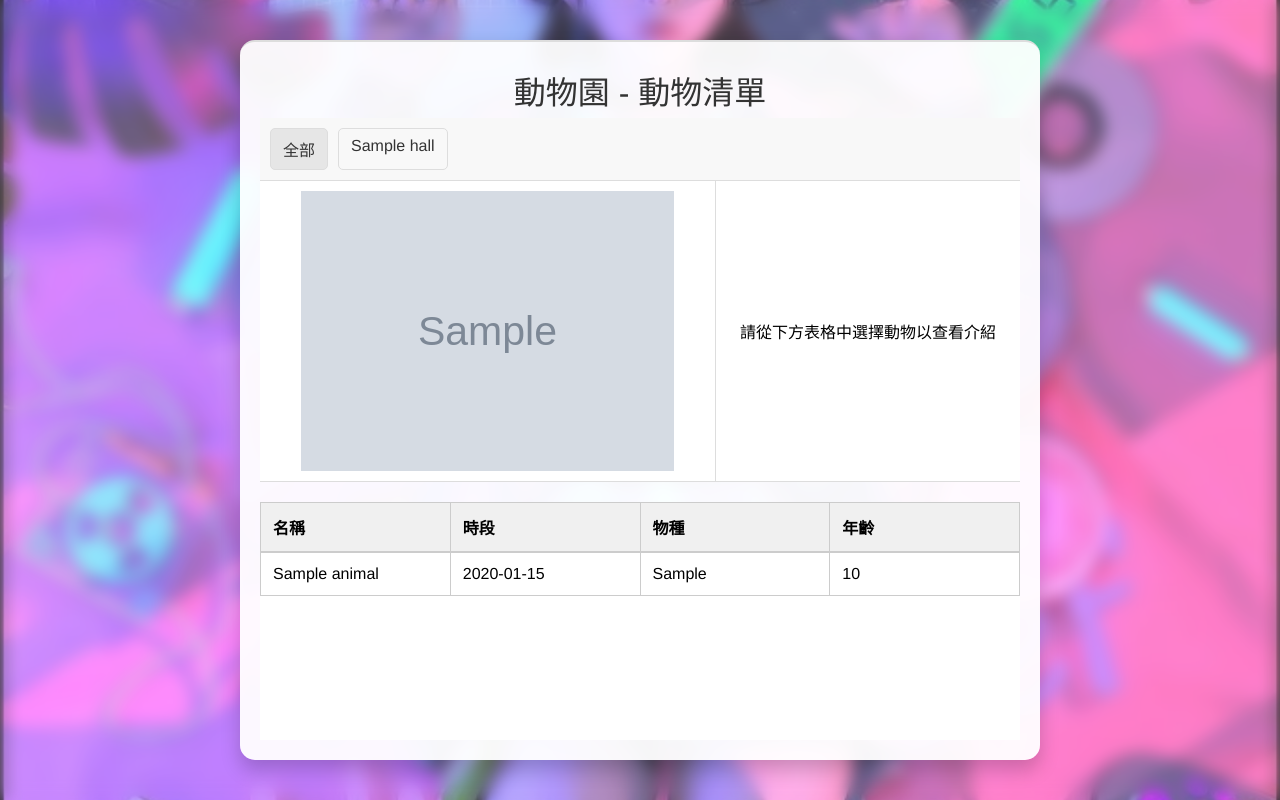
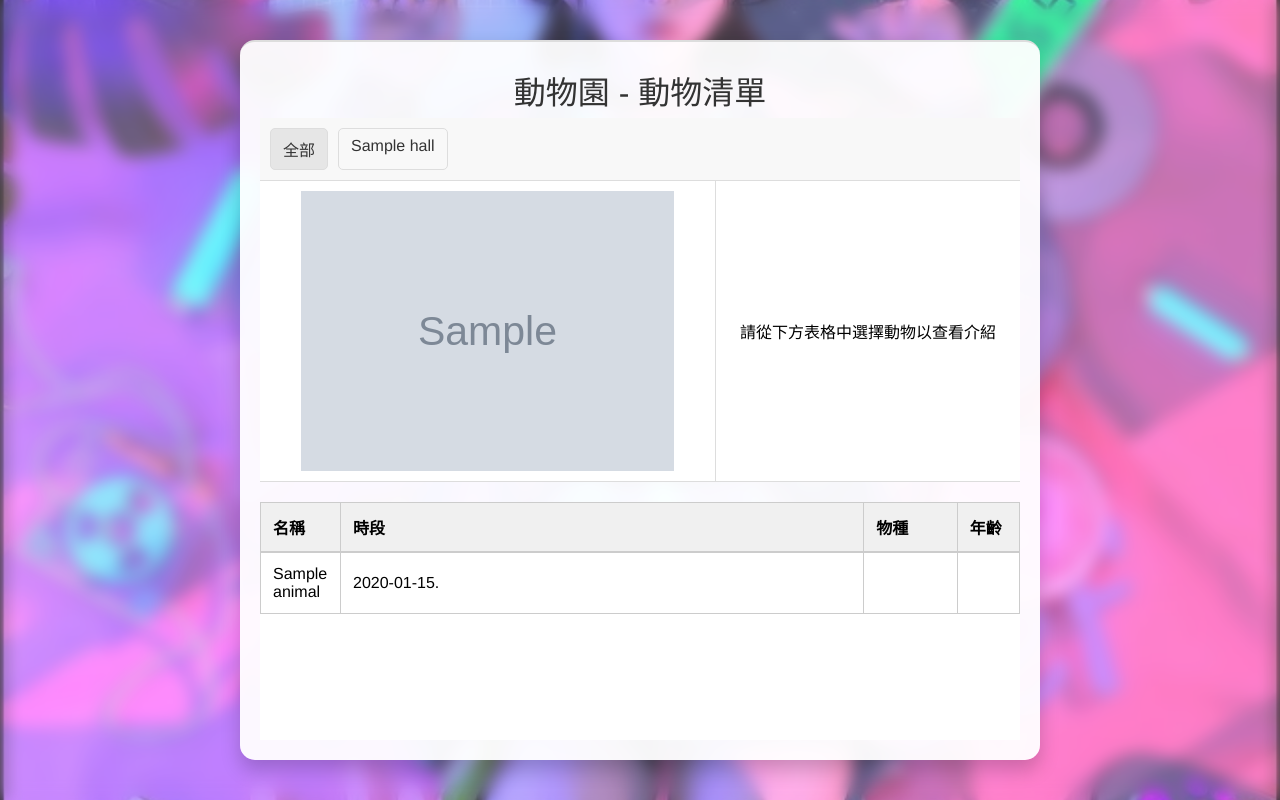
Before and after one commit to vic-ebony/pj, a Django app: page / in a window 1280 px wide. Run offline with Django 5.2, Linux system fonts and the light colour scheme; tables that the repository leaves empty hold one stand-in row (values such as "Sample post"); grey boxes marked "Sample" are stand-in pictures; lists and menus that the app fills with data are empty.

Commit message:
修改/身材/台費前的版本

```diff
--- a/mybackend/myapp/models.py
+++ b/mybackend/myapp/models.py
@@ -8,8 +8,8 @@
 
 class Animal(models.Model):
     name = models.CharField("動物名稱", max_length=100)
-    age = models.IntegerField("年齡")
-    species = models.CharField("物種", max_length=100)
+    fee = models.IntegerField("台費", default=0)  # 原本是 `age`
+    size = models.CharField("身材", max_length=100, default="")  # 原本是 `species`
     hall = models.ForeignKey(Hall, verbose_name="館別", on_delete=models.SET_NULL, null=True, blank=True)
     photo = models.ImageField("照片", upload_to='animal_photos/', blank=True, null=True)
     time_slot = models.CharField(
--- a/mybackend/templates/test.html
+++ b/mybackend/templates/test.html
@@ -20,7 +20,7 @@
       padding: 0;
       box-sizing: border-box;
     }
-    /* 固定高度且隱藏頁面捲軸 */
+    /* 固定頁面高度並隱藏全頁捲軸 */
     html, body {
       height: 100vh;
       font-family: 'Helvetica Neue', Helvetica, Arial, sans-serif;
@@ -111,7 +111,7 @@
       text-align: center;
       background: #fff;
     }
-    /* 分離的表格結構 */
+    /* 分離表頭與表身的表格結構 */
     .table-wrapper {
       margin-top: 20px;
       background: #fff;
@@ -120,7 +120,7 @@
       flex-direction: column;
       overflow: hidden;
     }
-    /* 表頭 */
+    /* 表頭：使用 table-layout: fixed */
     .header-table {
       width: 100%;
       border-collapse: collapse;
@@ -135,7 +135,29 @@
       word-break: break-all;
       overflow-wrap: break-word;
     }
-    /* 表身容器：僅表身可滾動 */
+    /* 固定各欄位寬度設定：
+       - 第一欄「名稱」：5em（約可容納3~4個中文字）
+       - 第二欄「時段」：由 JS 處理 token 組合
+       - 第三欄「物種」：10.5ch（可容納類似 "165.45." 的字串）
+       - 第四欄「年齡」：7ch（足以顯示數字內容）
+    */
+    .header-table th:nth-child(1),
+    .body-table td:nth-child(1) {
+      width: 5em;
+    }
+    .header-table th:nth-child(2),
+    .body-table td:nth-child(2) {
+      /* 不設定 nowrap，讓內容能換行，但由 JS 處理 token 組合 */
+    }
+    .header-table th:nth-child(3),
+    .body-table td:nth-child(3) {
+      width: 10.5ch;
+    }
+    .header-table th:nth-child(4),
+    .body-table td:nth-child(4) {
+      width: 7ch;
+    }
+    /* 表身容器：獨立滾動 */
     .body-wrapper {
       flex: 1;
       min-height: 0;
@@ -157,6 +179,12 @@
     .body-table tr:hover {
       background: #e6e6e6;
       cursor: pointer;
+    }
+    /* 時段欄處理：將每個 token 包含分隔符號"."在內，
+       使得例如 "12." 就是一個完整的 token，
+       token 以 inline-block 呈現，整體換行時 token 不被拆分 */
+    .time-slot {
+      display: inline-block;
     }
     @media (max-width: 480px) {
       .container {
@@ -198,7 +226,7 @@
         <p id="introText">請從下方表格中選擇動物以查看介紹</p>
       </div>
     </section>
-    <!-- 分離的表格結構：表頭與表身 -->
+    <!-- 分離表頭與表身的表格結構 -->
     <div class="table-wrapper">
       <table class="header-table">
         <thead>
@@ -217,7 +245,7 @@
             <tr data-photo="{% if animal.photo %}{{ animal.photo.url }}{% else %}{% static 'image/animal_default.jpg' %}{% endif %}"
                 data-intro="名稱：{{ animal.name }}｜時段：{{ animal.time_slot }}｜物種：{{ animal.species }}｜年齡：{{ animal.age }}">
               <td>{{ animal.name }}</td>
-              <td>{{ animal.time_slot }}</td>
+              <td class="time-cell">{{ animal.time_slot }}</td>
               <td>{{ animal.species }}</td>
               <td>{{ animal.age }}</td>
             </tr>
@@ -229,7 +257,7 @@
   </div>
 
   <script>
-    // 同步表頭與表身欄位寬度
+    // 同步表頭與表身欄位寬度：根據表身第一列的實際寬度設定表頭寬度
     function syncTableColumnWidths() {
       const headerTable = document.querySelector('.header-table');
       const bodyTable = document.querySelector('.body-table');
@@ -245,11 +273,29 @@
       });
     }
 
-    window.addEventListener('resize', syncTableColumnWidths);
+    // 處理時段欄：以 "." 分割原始字串，
+    // 並將每個 token（含分隔符號）包裹於 span 中，
+    // 使得例如 "12." 成為一個完整 token。
+    function processTimeSlotCells() {
+      document.querySelectorAll('.time-cell').forEach(function(td) {
+        let text = td.textContent.trim();
+        // 若字串末尾沒有點號，可選擇是否補上，這裡假設每個 token原本就有分隔符號
+        let tokens = text.split('.').filter(token => token.trim() !== '');
+        // 每個 token皆補上"."再包裹於 span 中
+        tokens = tokens.map(token => '<span class="time-slot">' + token + '.</span>');
+        // 將所有 token 直接連接，讓換行時每個 token 為整體換行
+        td.innerHTML = tokens.join('');
+      });
+    }
+
+    window.addEventListener('resize', function() {
+      syncTableColumnWidths();
+    });
     document.addEventListener('DOMContentLoaded', function() {
       syncTableColumnWidths();
+      processTimeSlotCells();
 
-      // 為每個表身的列新增點擊事件，更新上方照片與介紹內容
+      // 為每個表身列新增點擊事件，點選後更新上方照片與介紹內容
       const tableRows = document.querySelectorAll('#animalTable tbody tr');
       tableRows.forEach(function(row) {
         row.addEventListener('click', function() {
```
Also changed, not shown: mybackend/myapp/admin.py (+5 -5 lines), mybackend/myapp/migrations/0006_remove_animal_age_remove_animal_species_animal_fee_and_more.py (added).
